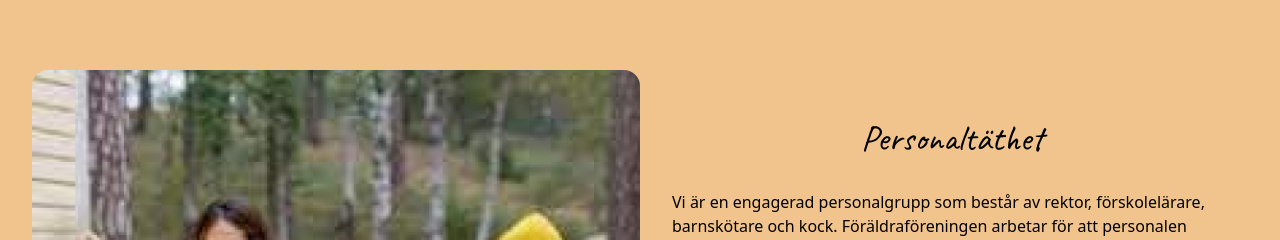
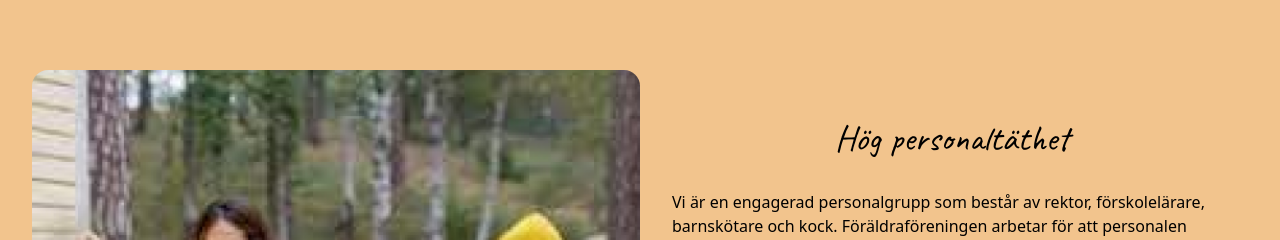
Before and after one commit to dannebrob/giraffen, a Next.js app: page /mat in a window 1280 px wide. Shown: the part 919-1159 px from the top of the page. Built offline with nearby package versions, Linux system fonts and the light colour scheme.

Commit message:
Update text in Item_3.js component

```diff
--- a/src/components/display/Item_3.js
+++ b/src/components/display/Item_3.js
@@ -28,12 +28,12 @@ export const Item3 = () => {
         </div>
         <div className='md:w-6/12 pl-4'>
         <div className='flex flex-col p-4'>
-            <h2 className={`text-4xl p-8 text-center  ${caveat.className}`}>Personaltäthet</h2>
+            <h2 className={`text-4xl p-8 text-center  ${caveat.className}`}>Hög personaltäthet</h2>
             <p>Vi är en engagerad personalgrupp som består av rektor, förskolelärare, barnskötare och kock. Föräldraföreningen arbetar för att personalen kontinuerligt ska ges möjligheter till utbildning och pedagogisk inspiration. Verksamhetens litenhet och närhet mellan barn, föräldrar och personal skapar en lugn och trygg miljö för barnen och en positiv arbetsplats.
             </p>
 
         </div>
-            <ReadMoreButton link={'mat'}/>
+            <ReadMoreButton link={'personalen'}/>
         </div>
 
     </div>
```
